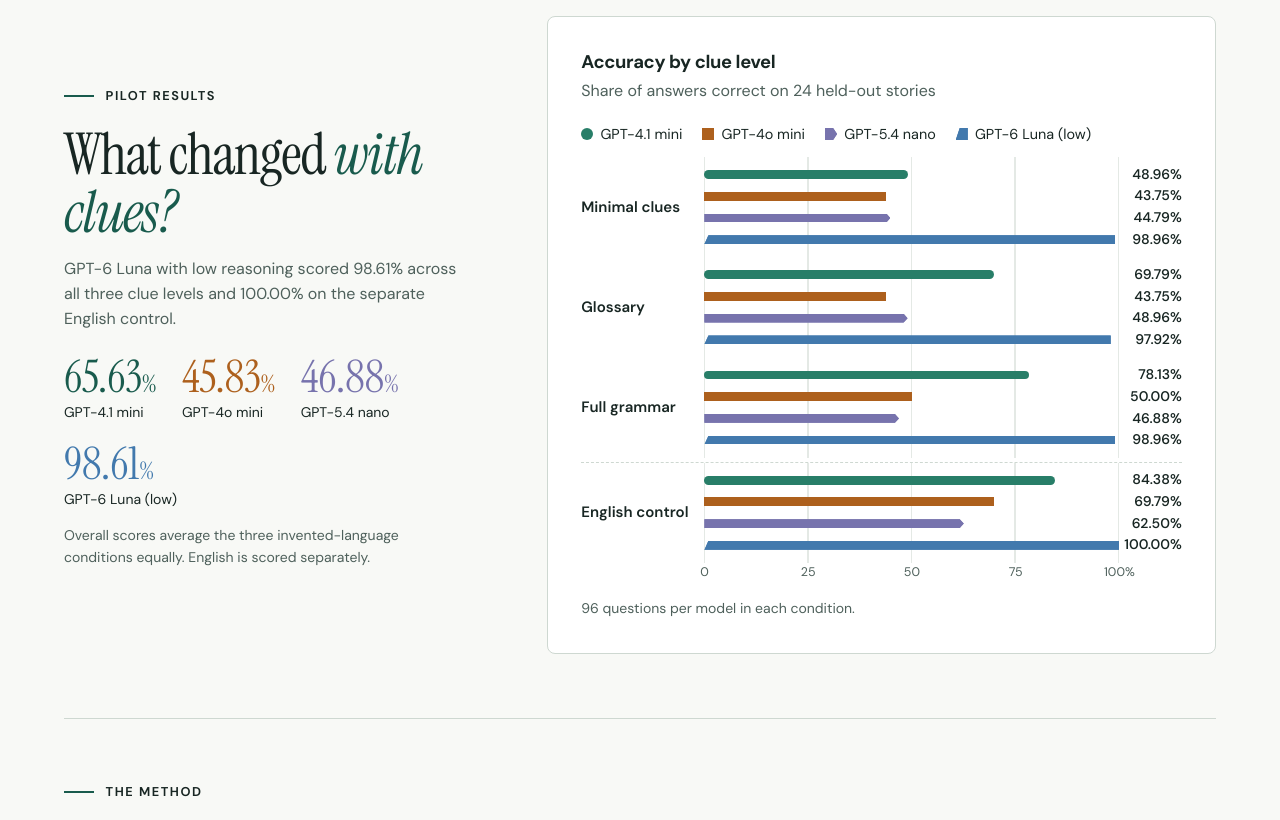
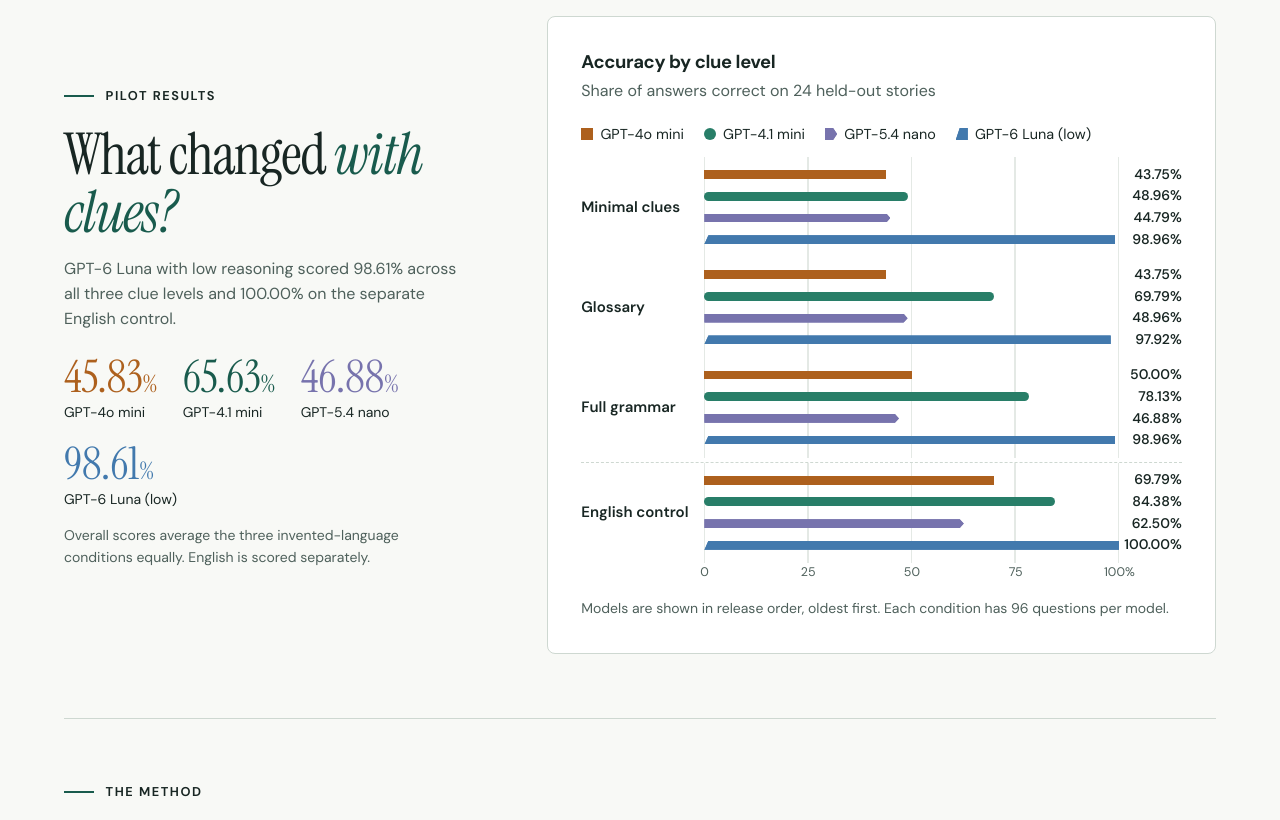
Before and after one commit to fluorine/conlang-reading-bench, a plain HTML site: page docs/index.html in a window 1280 px wide. Shown: the part 680-1500 px from the top of the page. Drawn offline with Linux system fonts and the light colour scheme.

Commit message:
Order benchmark models by release in the results chart

```diff
--- a/docs/index.html
+++ b/docs/index.html
@@ -8,7 +8,7 @@
   <meta name="theme-color" content="#f8f9f6" media="(prefers-color-scheme: light)">
   <meta name="description" content="How well can four AI models follow a story in a made-up language? Explore the Conlang Reading Bench pilot, its four test conditions and reproducible scores.">
   <title>Conlang Reading Bench · Stage 1 results</title>
-  <link rel="stylesheet" href="style.css?v=4">
+  <link rel="stylesheet" href="style.css?v=5">
 </head>
 <body id="top">
   <a class="skip" href="#main">Skip to content</a>
@@ -39,48 +39,48 @@
         <h2 id="results-heading">What changed <em>with clues?</em></h2>
         <p>GPT-6 Luna with low reasoning scored 98.61% across all three clue levels and 100.00% on the separate English control.</p>
         <div class="scores">
-          <div><strong>65.63<span>%</span></strong><span>GPT-4.1 mini</span></div>
-          <div><strong>45.83<span>%</span></strong><span>GPT-4o mini</span></div>
-          <div><strong>46.88<span>%</span></strong><span>GPT-5.4 nano</span></div>
-          <div><strong>98.61<span>%</span></strong><span>GPT-6 Luna (low)</span></div>
+          <div class="second"><strong>45.83<span>%</span></strong><span>GPT-4o mini</span></div>
+          <div class="first"><strong>65.63<span>%</span></strong><span>GPT-4.1 mini</span></div>
+          <div class="third"><strong>46.88<span>%</span></strong><span>GPT-5.4 nano</span></div>
+          <div class="fourth"><strong>98.61<span>%</span></strong><span>GPT-6 Luna (low)</span></div>
         </div>
         <p class="caption">Overall scores average the three invented-language conditions equally. English is scored separately.</p>
       </div>
       <figure class="chart">
         <figcaption><h3>Accuracy by clue level</h3><p>Share of answers correct on 24 held-out stories</p></figcaption>
-        <div class="legend" aria-hidden="true"><span class="first"><i></i>GPT-4.1 mini</span><span class="second"><i></i>GPT-4o mini</span><span class="third"><i></i>GPT-5.4 nano</span><span class="fourth"><i></i>GPT-6 Luna (low)</span></div>
+        <div class="legend" aria-hidden="true"><span class="second"><i></i>GPT-4o mini</span><span class="first"><i></i>GPT-4.1 mini</span><span class="third"><i></i>GPT-5.4 nano</span><span class="fourth"><i></i>GPT-6 Luna (low)</span></div>
         <dl class="plot">
               <div class="chart-row ">
                 <dt>Minimal clues</dt>
-                <dd><div class="series first"><span class="track" aria-hidden="true"><i style="width:48.95833333333333%"></i></span><span class="number"><span class="sr-only">GPT-4.1 mini </span>48.96%</span></div>
-                  <div class="series second"><span class="track" aria-hidden="true"><i style="width:43.75%"></i></span><span class="number"><span class="sr-only">GPT-4o mini </span>43.75%</span></div>
+                <dd><div class="series second"><span class="track" aria-hidden="true"><i style="width:43.75%"></i></span><span class="number"><span class="sr-only">GPT-4o mini </span>43.75%</span></div>
+                  <div class="series first"><span class="track" aria-hidden="true"><i style="width:48.95833333333333%"></i></span><span class="number"><span class="sr-only">GPT-4.1 mini </span>48.96%</span></div>
                   <div class="series third"><span class="track" aria-hidden="true"><i style="width:44.79166666666667%"></i></span><span class="number"><span class="sr-only">GPT-5.4 nano </span>44.79%</span></div>
                   <div class="series fourth"><span class="track" aria-hidden="true"><i style="width:98.95833333333334%"></i></span><span class="number"><span class="sr-only">GPT-6 Luna (low) </span>98.96%</span></div></dd>
               </div>
               <div class="chart-row ">
                 <dt>Glossary</dt>
-                <dd><div class="series first"><span class="track" aria-hidden="true"><i style="width:69.79166666666666%"></i></span><span class="number"><span class="sr-only">GPT-4.1 mini </span>69.79%</span></div>
-                  <div class="series second"><span class="track" aria-hidden="true"><i style="width:43.75%"></i></span><span class="number"><span class="sr-only">GPT-4o mini </span>43.75%</span></div>
+                <dd><div class="series second"><span class="track" aria-hidden="true"><i style="width:43.75%"></i></span><span class="number"><span class="sr-only">GPT-4o mini </span>43.75%</span></div>
+                  <div class="series first"><span class="track" aria-hidden="true"><i style="width:69.79166666666666%"></i></span><span class="number"><span class="sr-only">GPT-4.1 mini </span>69.79%</span></div>
                   <div class="series third"><span class="track" aria-hidden="true"><i style="width:48.95833333333333%"></i></span><span class="number"><span class="sr-only">GPT-5.4 nano </span>48.96%</span></div>
                   <div class="series fourth"><span class="track" aria-hidden="true"><i style="width:97.91666666666666%"></i></span><span class="number"><span class="sr-only">GPT-6 Luna (low) </span>97.92%</span></div></dd>
               </div>
               <div class="chart-row ">
                 <dt>Full grammar</dt>
-                <dd><div class="series first"><span class="track" aria-hidden="true"><i style="width:78.125%"></i></span><span class="number"><span class="sr-only">GPT-4.1 mini </span>78.13%</span></div>
-                  <div class="series second"><span class="track" aria-hidden="true"><i style="width:50%"></i></span><span class="number"><span class="sr-only">GPT-4o mini </span>50.00%</span></div>
+                <dd><div class="series second"><span class="track" aria-hidden="true"><i style="width:50%"></i></span><span class="number"><span class="sr-only">GPT-4o mini </span>50.00%</span></div>
+                  <div class="series first"><span class="track" aria-hidden="true"><i style="width:78.125%"></i></span><span class="number"><span class="sr-only">GPT-4.1 mini </span>78.13%</span></div>
                   <div class="series third"><span class="track" aria-hidden="true"><i style="width:46.875%"></i></span><span class="number"><span class="sr-only">GPT-5.4 nano </span>46.88%</span></div>
                   <div class="series fourth"><span class="track" aria-hidden="true"><i style="width:98.95833333333334%"></i></span><span class="number"><span class="sr-only">GPT-6 Luna (low) </span>98.96%</span></div></dd>
               </div>
               <div class="chart-row control">
                 <dt>English control</dt>
-                <dd><div class="series first"><span class="track" aria-hidden="true"><i style="width:84.375%"></i></span><span class="number"><span class="sr-only">GPT-4.1 mini </span>84.38%</span></div>
-                  <div class="series second"><span class="track" aria-hidden="true"><i style="width:69.79166666666666%"></i></span><span class="number"><span class="sr-only">GPT-4o mini </span>69.79%</span></div>
+                <dd><div class="series second"><span class="track" aria-hidden="true"><i style="width:69.79166666666666%"></i></span><span class="number"><span class="sr-only">GPT-4o mini </span>69.79%</span></div>
+                  <div class="series first"><span class="track" aria-hidden="true"><i style="width:84.375%"></i></span><span class="number"><span class="sr-only">GPT-4.1 mini </span>84.38%</span></div>
                   <div class="series third"><span class="track" aria-hidden="true"><i style="width:62.5%"></i></span><span class="number"><span class="sr-only">GPT-5.4 nano </span>62.50%</span></div>
                   <div class="series fourth"><span class="track" aria-hidden="true"><i style="width:100.0%"></i></span><span class="number"><span class="sr-only">GPT-6 Luna (low) </span>100.00%</span></div></dd>
               </div>
         </dl>
         <div class="axis" aria-hidden="true"><div><span>0</span><span>25</span><span>50</span><span>75</span><span>100%</span></div></div>
-        <p class="chart-note">96 questions per model in each condition.</p>
+        <p class="chart-note">Models are shown in release order, oldest first. Each condition has 96 questions per model.</p>
       </figure>
     </section>
     <section class="method" id="method" aria-labelledby="method-heading">
--- a/docs/style.css
+++ b/docs/style.css
@@ -82,9 +82,9 @@ details p { color: #e4eee8; max-width: 42ch; margin-bottom: 0 }
 .scores { display: flex; flex-wrap: wrap; gap: 1rem clamp(1rem,2vw,2rem); margin-top: 1.35rem }
 .scores div { display: grid }
 .scores strong { font: 400 clamp(2.3rem,3.5vw,3.6rem)/1.1 var(--serif); color: var(--green) }
-.scores div:nth-child(2) strong { color: var(--amber) }
-.scores div:nth-child(3) strong { color: var(--violet) }
-.scores div:nth-child(4) strong { color: var(--blue) }
+.scores .second strong { color: var(--amber) }
+.scores .third strong { color: var(--violet) }
+.scores .fourth strong { color: var(--blue) }
 .scores strong span { font-size: .54em }
 .scores div > span, .caption, .chart-note { font-size: .875rem }
 .chart { margin: 0; background: var(--surface); border: 1px solid var(--line); border-radius: 8px; padding: clamp(1rem,2.6vw,2.3rem); --label: 7.7rem; --value: 3.9rem }
```
